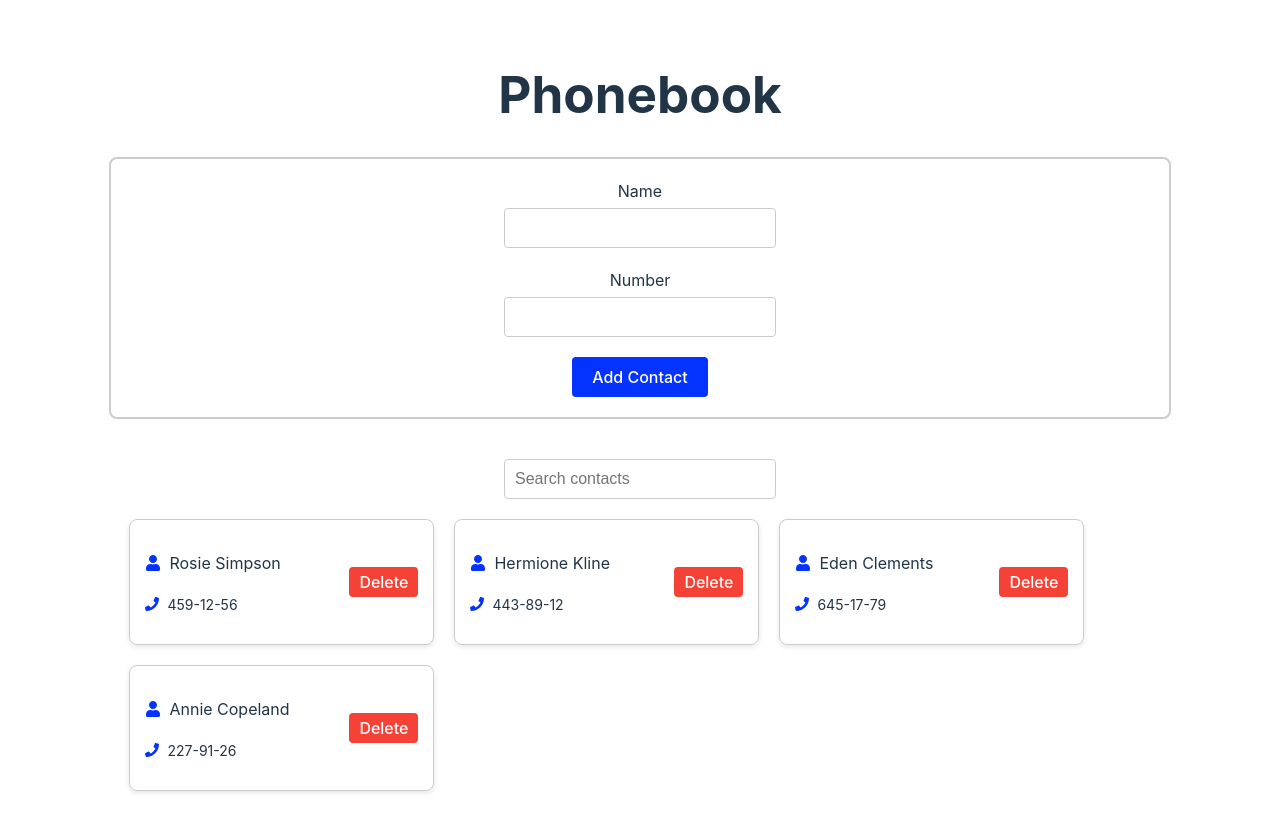
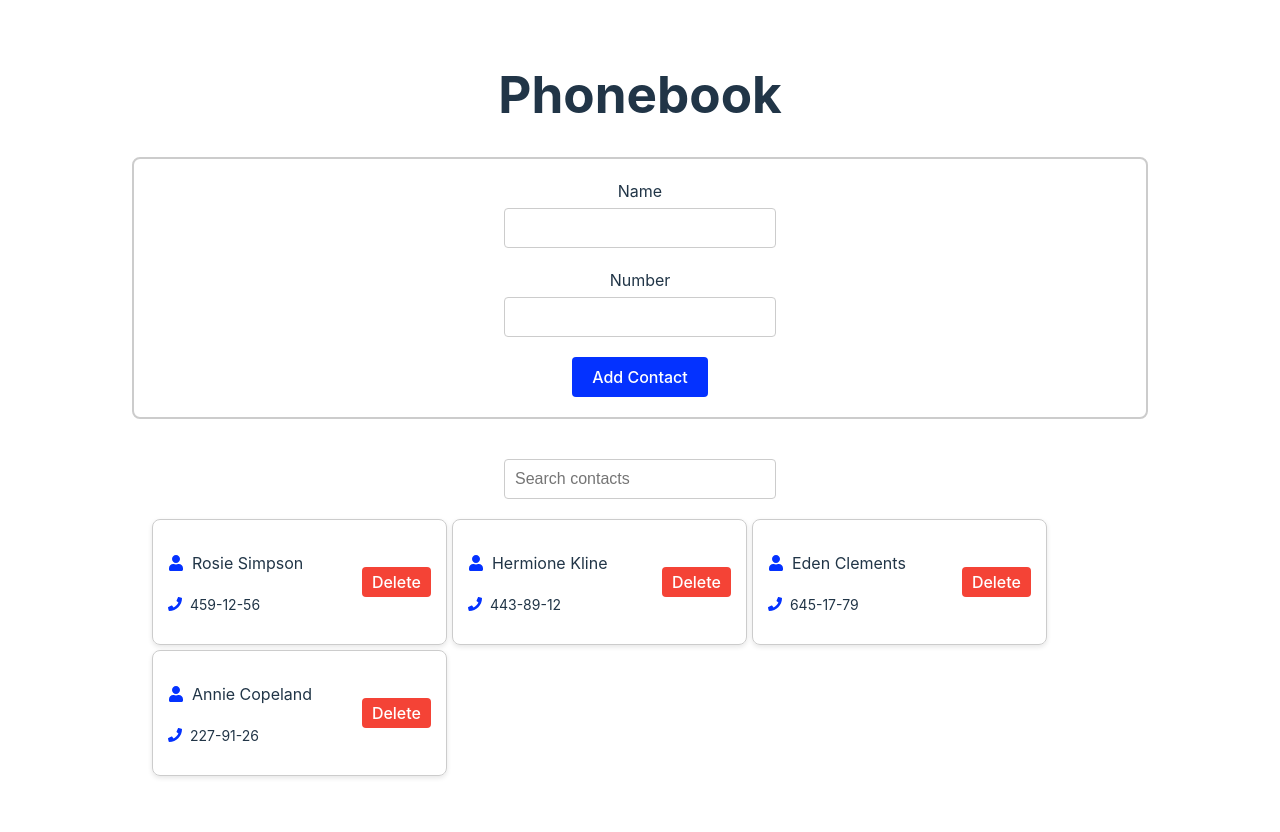
Before and after one commit to UrszulaBaranowska/goit-react-hw-03, a React (Vite) app: page / in a window 1280 px wide. Shown: the top 832 px of the page. Built offline with nearby package versions, Linux system fonts and the light colour scheme.

Commit message:
Local storage working

```diff
--- a/src/App.jsx
+++ b/src/App.jsx
@@ -6,19 +6,35 @@ import SearchBox from "./components/SearchBox";
 import "./App.css";
 
 const App = () => {
-  const [contacts, setContacts] = useState([]);
+  const [contacts, setContacts] = useState(() => {
+    const savedContacts = localStorage.getItem("contacts");
+    return savedContacts ? JSON.parse(savedContacts) : [];
+  });
+
   const [filter, setFilter] = useState("");
 
   useEffect(() => {
+    const savedContacts = localStorage.getItem("contacts");
+    if (!savedContacts) {
       fetch("/ContactListData.json")
-      .then((response) => response.json())
+        .then((response) => {
+          if (!response.ok) {
+            throw new Error("Network response was not ok");
+          }
+          return response.json();
+        })
         .then((data) => {
           setContacts(data);
         })
         .catch((error) => {
           console.error("Error while loading contact data:", error);
         });
+    }
   }, []);
+
+  useEffect(() => {
+    localStorage.setItem("contacts", JSON.stringify(contacts));
+  }, [contacts]);
 
   const addContact = ({ name, number }) => {
     const newContact = { id: nanoid(), name, number };
@@ -42,13 +58,8 @@ const App = () => {
   return (
     <div className="App">
       <h1>Phonebook</h1>
-      {}
       <ContactForm onSubmit={addContact} />
-
-      {}
       <SearchBox value={filter} onChange={handleFilterChange} />
-
-      {}
       <ContactList contacts={filteredContacts} onDelete={deleteContact} />
     </div>
   );
--- a/src/components/Contact.module.css
+++ b/src/components/Contact.module.css
@@ -5,7 +5,7 @@
   display: flex;
   justify-content: space-between;
   align-items: center;
-  flex-basis: 305px;
+  flex-basis: 295px;
   box-shadow: 0 2px 5px rgba(0, 0, 0, 0.1);
   box-sizing: border-box;
 }
--- a/src/components/ContactList.module.css
+++ b/src/components/ContactList.module.css
@@ -1,7 +1,7 @@
 .contactList {
   display: flex;
   flex-wrap: wrap;
-  gap: 20px;
+  gap: 5px;
   justify-content: flex-start;
   padding: 20px;
   margin: 0 auto;
```
Lines whose indentation alone changed are shown as unchanged.
